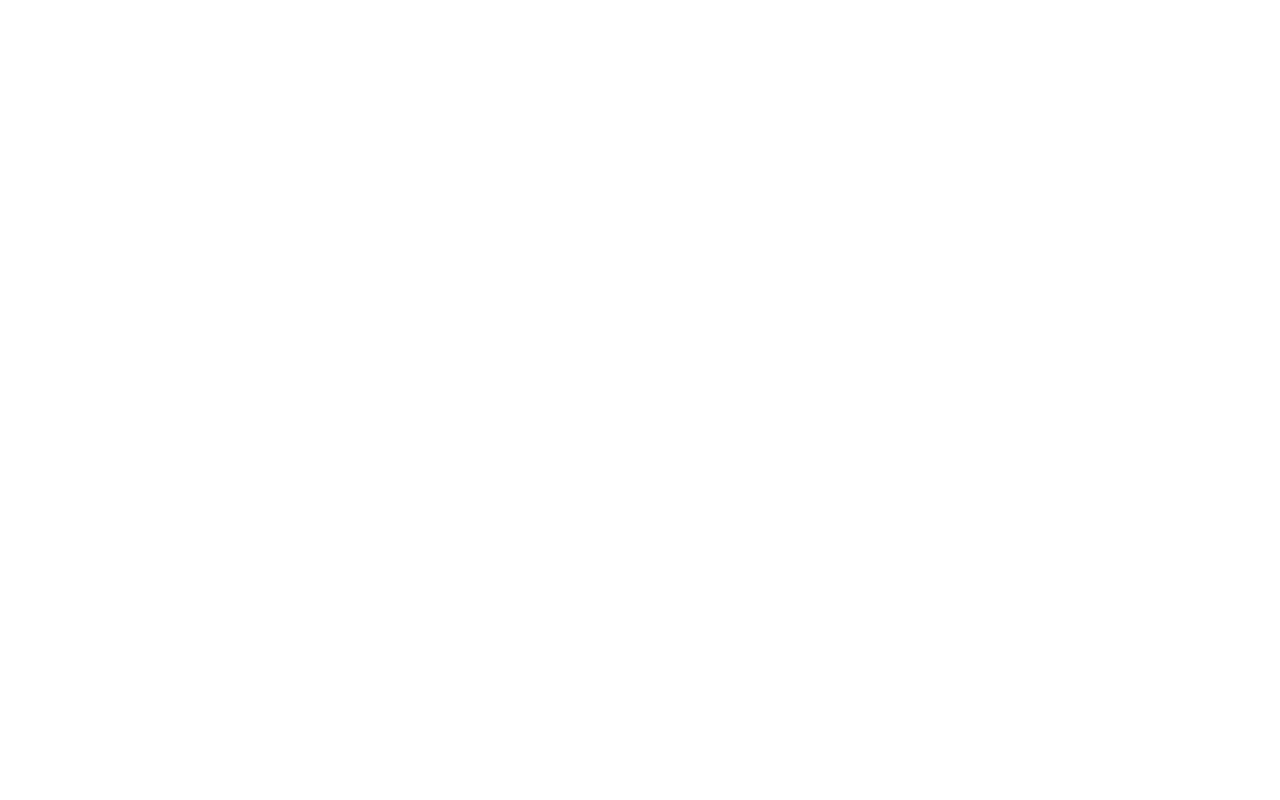
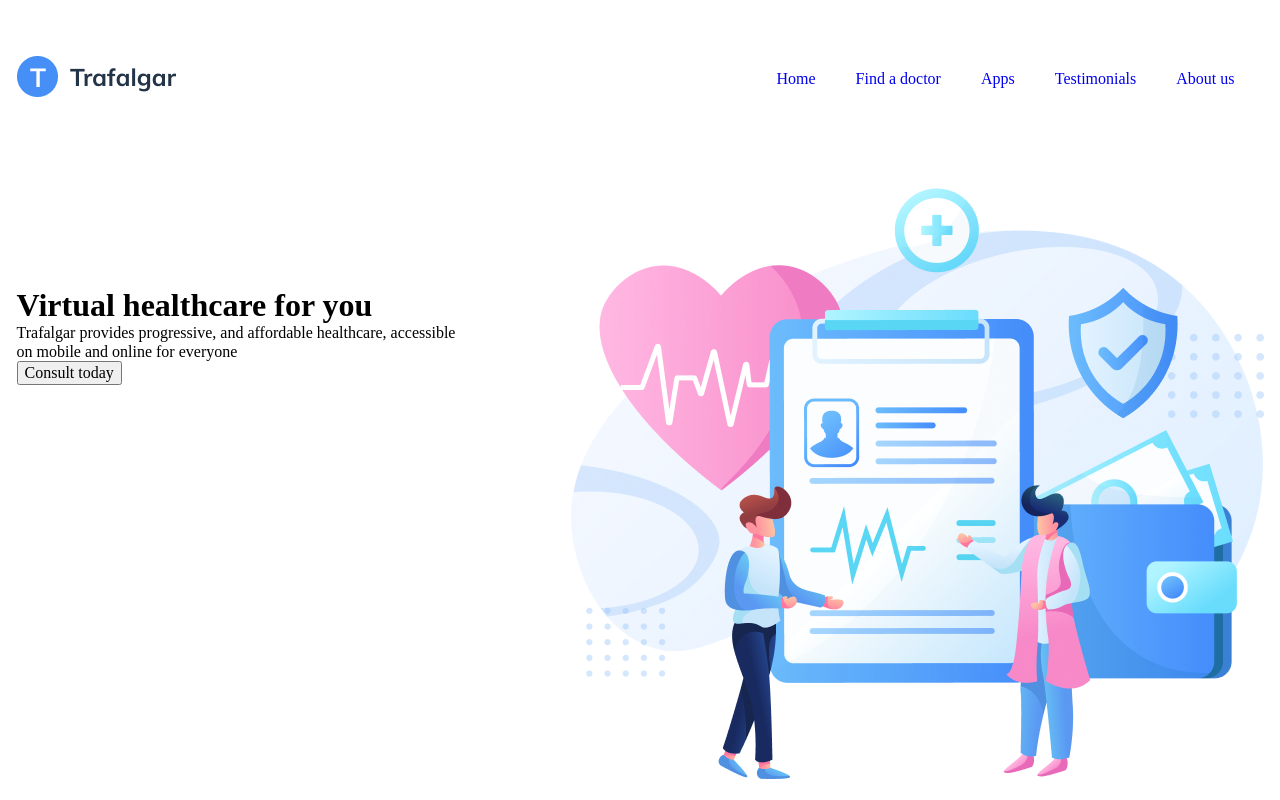
Before and after one commit to buzilo/homework-start, a plain HTML site: page index.html in a window 1280 px wide. Drawn offline with Linux system fonts and the light colour scheme.

Commit message:
task-8 задана базовая структура.

```diff
--- a/index.html
+++ b/index.html
@@ -10,6 +10,31 @@
     <title>Document</title>
 </head>
 <body>
-
+    <div class="container">
+        <header>
+            <div class="header">
+                <div class="header__img"><img src="img/logo.png" alt="logo"></div>
+                <nav>
+                    <ul>
+                        <li><a href="#">Home</a></li>
+                        <li><a href="#">Find a doctor</a></li>
+                        <li><a href="#">Apps</a></li>
+                        <li><a href="#">Testimonials</a></li>
+                        <li><a href="#">About us</a></li>
+                    </ul>
+                </nav>
+            </div>
+        </header>
+        <div class="content">
+            <div class="content__left">
+                <h1>Virtual healthcare for you</h1>
+                <p>Trafalgar provides progressive, and affordable healthcare, accessible on mobile and online for everyone</p>
+                <button>Consult today</button>
+            </div>
+            <div class="content__right">
+                <img src="img/healting.png" alt="healt">
+            </div>
+        </div>
+    </div>
 </body>
 </html>
--- /dev/null
+++ b/sass/style.sass
@@ -0,0 +1,43 @@
+
+// переменные
+// паддинги
+
+
+
+
+    body
+    margin: 0
+    font-family: "Manrope", sans-serif
+
+
+h1, h2, h3, h4, p, ul
+    margin: 0
+    padding: 0
+
+.container
+    width: 1247px
+    margin: 0 auto
+    padding-top: 56px
+.header
+    display: flex
+    align-items: center
+    justify-content: space-between
+    padding-bottom: 80px
+    padding-right: 29px
+    nav
+        ul
+            display: flex
+            li
+                list-style-type: none
+                &:nth-of-type(n+2)
+                    margin-left: 40px
+            a
+                text-decoration: none
+
+.content
+    display: flex
+    justify-content: space-between
+    .content__left
+        width: 445px
+        margin-top: 106px
+    .content__right
```
Also changed, not shown: bootstrap/bootstrap-grid.min.css (added), css/style.css, img/healting.png (added), img/logo.png (added), 1 other file.
